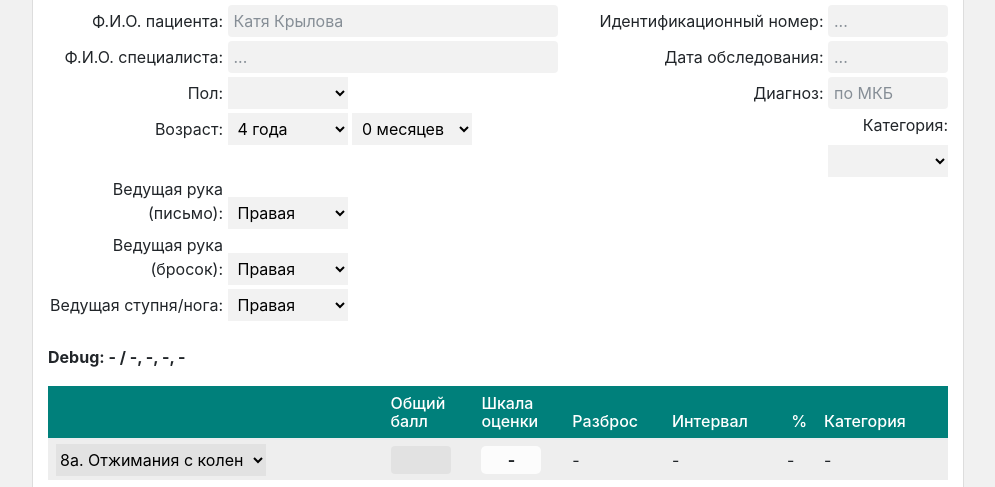
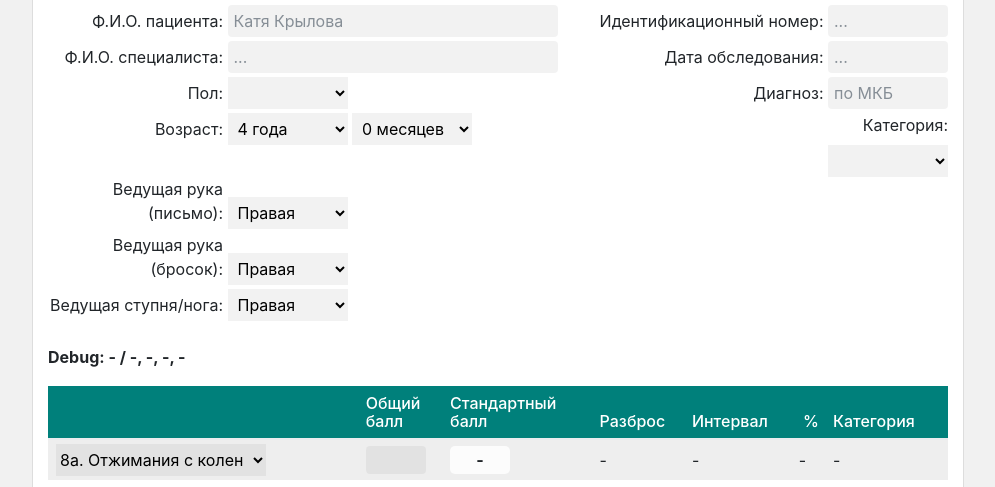
Before and after one commit to ponypharmacist/bot-short, a plain HTML site: page index.html in a window 1280 px wide. Shown: the part 227-714 px from the top of the page, without its empty margins (142-1137 px from the left). Drawn offline with Linux system fonts and the light colour scheme.

Commit message:
а ворд
слово поменяли, сорян

```diff
--- a/index.html
+++ b/index.html
@@ -146,7 +146,7 @@
               <tr>
                 <th><div class="thpad th-clr">&nbsp;<br/>&nbsp;</div></th>
                 <th><div class="th-clr">Общий<br/> балл</div></th>
-                <th><div class="th-clr">Шкала</br> оценки</div></th>
+                <th><div class="th-clr">Стандартный</br> балл</div></th>
                 <th><div class="th-clr">&nbsp;<br/>Разброс</div></th>
                 <th><div class="th-clr">&nbsp;<br/>Интервал</div></th>
                 <th><div class="th-clr">&nbsp;<br/>&nbsp;%&nbsp;</div></th>
```
